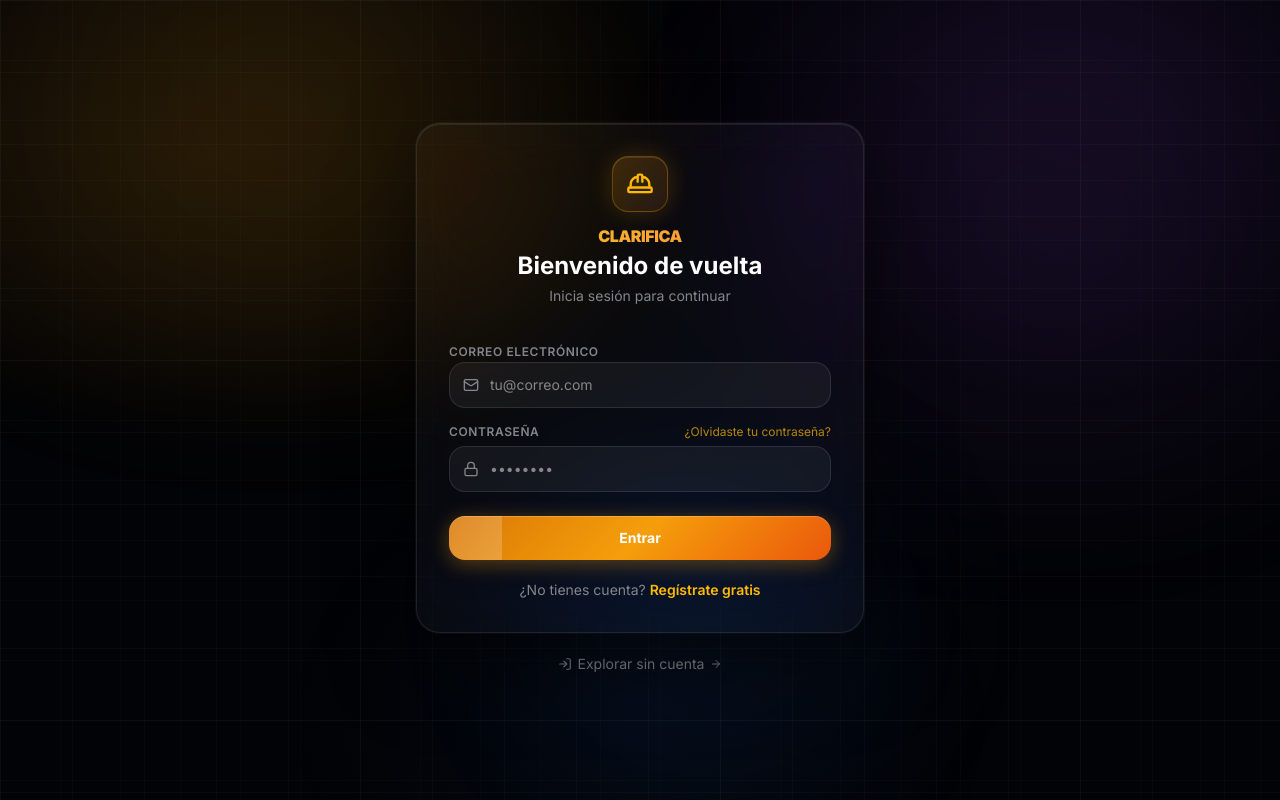
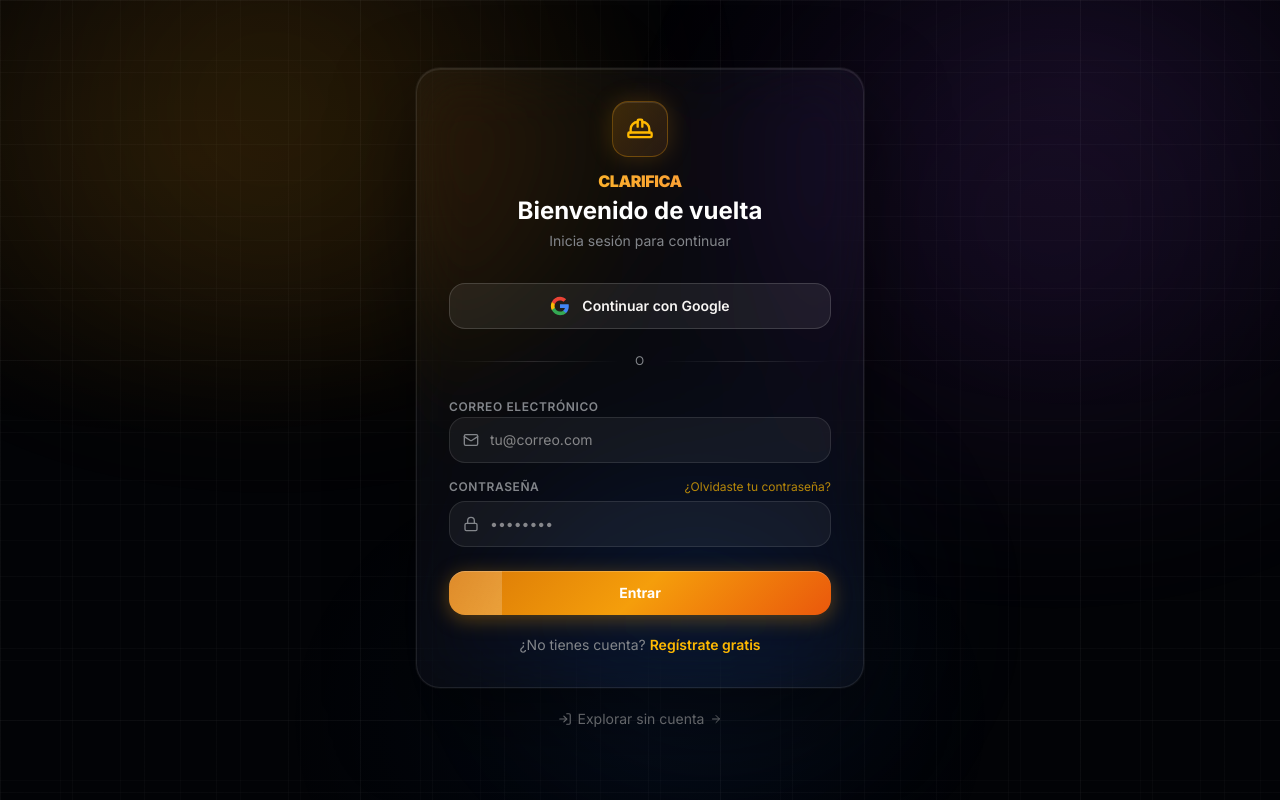
Before and after one commit to DiegoLunaCuriel/CLARIFICA-v2, a Next.js app: page /login in a window 1280 px wide. Built offline with nearby package versions, Linux system fonts and the light colour scheme; no server answers.

Commit message:
Add Google OAuth sign-in button to login form

```diff
--- a/src/components/auth/LoginForm.tsx
+++ b/src/components/auth/LoginForm.tsx
@@ -1,6 +1,6 @@
 "use client";
 
-import React, { useState } from "react";
+import React, { useState, useEffect } from "react";
 import { useForm } from "react-hook-form";
 import { zodResolver } from "@hookform/resolvers/zod";
 import { z } from "zod";
@@ -21,9 +21,22 @@
   onForgotPassword?: () => void;
 }
 
+/* Google icon SVG */
+function GoogleIcon({ className }: { className?: string }) {
+  return (
+    <svg className={className} viewBox="0 0 24 24" fill="none">
+      <path d="M22.56 12.25c0-.78-.07-1.53-.2-2.25H12v4.26h5.92a5.06 5.06 0 0 1-2.2 3.32v2.77h3.57c2.08-1.92 3.28-4.74 3.28-8.1z" fill="#4285F4" />
+      <path d="M12 23c2.97 0 5.46-.98 7.28-2.66l-3.57-2.77c-.98.66-2.23 1.06-3.71 1.06-2.86 0-5.29-1.93-6.16-4.53H2.18v2.84C3.99 20.53 7.7 23 12 23z" fill="#34A853" />
+      <path d="M5.84 14.09c-.22-.66-.35-1.36-.35-2.09s.13-1.43.35-2.09V7.07H2.18A10.96 10.96 0 0 0 1 12c0 1.77.42 3.45 1.18 4.93l3.66-2.84z" fill="#FBBC05" />
+      <path d="M12 5.38c1.62 0 3.06.56 4.21 1.64l3.15-3.15C17.45 2.09 14.97 1 12 1 7.7 1 3.99 3.47 2.18 7.07l3.66 2.84c.87-2.6 3.3-4.53 6.16-4.53z" fill="#EA4335" />
+    </svg>
+  );
+}
+
 export function LoginForm({ onSuccess, onSwitchToRegister, onForgotPassword }: LoginFormProps) {
-  const { login } = useAuth();
+  const { login, googleLogin } = useAuth();
   const [isLoading, setIsLoading] = useState(false);
+  const [isGoogleLoading, setIsGoogleLoading] = useState(false);
   const [error, setError] = useState<string | null>(null);
 
   const { register, handleSubmit, formState: { errors } } = useForm<LoginFormData>({
@@ -42,6 +55,65 @@
       setIsLoading(false);
     }
   };
+
+  const handleGoogleSignIn = async () => {
+    try {
+      setIsGoogleLoading(true);
+      setError(null);
+
+      const clientId = process.env.NEXT_PUBLIC_GOOGLE_CLIENT_ID;
+      if (!clientId) {
+        setError("Google login no está configurado. Contacta al administrador.");
+        setIsGoogleLoading(false);
+        return;
+      }
+
+      const w = window as any;
+      if (!w.google?.accounts?.oauth2) {
+        setError("Error cargando Google Sign-In. Recarga la página.");
+        setIsGoogleLoading(false);
+        return;
+      }
+
+      const tokenClient = w.google.accounts.oauth2.initTokenClient({
+        client_id: clientId,
+        scope: "email profile openid",
+        callback: async (response: any) => {
+          if (response.error) {
+            setError("Inicio con Google cancelado.");
+            setIsGoogleLoading(false);
+            return;
+          }
+          try {
+            await googleLogin(response.access_token);
+            onSuccess?.();
+          } catch (err: any) {
+            setError(err?.errorMessage || "Error al iniciar sesión con Google.");
+          } finally {
+            setIsGoogleLoading(false);
+          }
+        },
+      });
+
+      tokenClient.requestAccessToken();
+    } catch {
+      setError("Error al iniciar sesión con Google.");
+      setIsGoogleLoading(false);
+    }
+  };
+
+  // Load Google Identity Services script
+  useEffect(() => {
+    if (typeof window !== "undefined" && !(window as any).google?.accounts) {
+      const script = document.createElement("script");
+      script.src = "https://accounts.google.com/gsi/client";
+      script.async = true;
+      script.defer = true;
+      document.head.appendChild(script);
+    }
+  }, []);
+
+  const anyLoading = isLoading || isGoogleLoading;
 
   return (
     <div
@@ -85,6 +157,41 @@
         </div>
       </div>
 
+      {/* Google Sign-In Button */}
+      <button
+        type="button"
+        onClick={handleGoogleSignIn}
+        disabled={anyLoading}
+        className="relative w-full rounded-xl py-3 text-sm font-semibold transition-all duration-200 active:scale-[0.98] disabled:opacity-50 flex items-center justify-center gap-3"
+        style={{
+          background: "rgba(255,255,255,0.07)",
+          border: "1px solid rgba(255,255,255,0.15)",
+          color: "inherit",
+        }}
+        onMouseEnter={(e) => {
+          (e.currentTarget as HTMLElement).style.background = "rgba(255,255,255,0.12)";
+          (e.currentTarget as HTMLElement).style.borderColor = "rgba(255,255,255,0.25)";
+        }}
+        onMouseLeave={(e) => {
+          (e.currentTarget as HTMLElement).style.background = "rgba(255,255,255,0.07)";
+          (e.currentTarget as HTMLElement).style.borderColor = "rgba(255,255,255,0.15)";
+        }}
+      >
+        {isGoogleLoading ? (
+          <Loader2 className="h-5 w-5 animate-spin" />
+        ) : (
+          <GoogleIcon className="h-5 w-5" />
+        )}
+        {isGoogleLoading ? "Conectando..." : "Continuar con Google"}
+      </button>
+
+      {/* Divider */}
+      <div className="flex items-center gap-4 my-6">
+        <div className="flex-1 h-px" style={{ background: "linear-gradient(90deg, transparent, rgba(255,255,255,0.12), transparent)" }} />
+        <span className="text-xs text-muted-foreground uppercase tracking-wider">o</span>
+        <div className="flex-1 h-px" style={{ background: "linear-gradient(90deg, transparent, rgba(255,255,255,0.12), transparent)" }} />
+      </div>
+
       <form onSubmit={handleSubmit(onSubmit)} className="space-y-4">
         {error && (
           <Alert variant="destructive" className="rounded-xl border-red-500/30 bg-red-500/8">
@@ -104,7 +211,7 @@
               type="email"
               placeholder="tu@correo.com"
               {...register("email")}
-              disabled={isLoading}
+              disabled={anyLoading}
               className="w-full rounded-xl pl-10 pr-4 py-3 text-sm outline-none transition-all duration-200 disabled:opacity-50"
               style={{
                 background: "rgba(255,255,255,0.05)",
@@ -137,7 +244,7 @@
                 type="button"
                 onClick={onForgotPassword}
                 className="text-xs text-amber-400/70 hover:text-amber-400 transition-colors"
-                disabled={isLoading}
+                disabled={anyLoading}
               >
                 ¿Olvidaste tu contraseña?
               </button>
@@ -150,7 +257,7 @@
               type="password"
               placeholder="••••••••"
               {...register("password")}
-              disabled={isLoading}
+              disabled={anyLoading}
               className="w-full rounded-xl pl-10 pr-4 py-3 text-sm outline-none transition-all duration-200 disabled:opacity-50"
               style={{
                 background: "rgba(255,255,255,0.05)",
@@ -175,7 +282,7 @@
         {/* Submit */}
         <button
           type="submit"
-          disabled={isLoading}
+          disabled={anyLoading}
           className="relative w-full rounded-xl py-3 text-sm font-bold text-white overflow-hidden transition-all duration-200 active:scale-[0.98] mt-2 disabled:opacity-50"
           style={{
             background: "linear-gradient(135deg, #d97706, #f59e0b, #ea580c)",
@@ -211,7 +318,7 @@
               type="button"
               onClick={onSwitchToRegister}
               className="text-amber-400 font-semibold hover:text-amber-300 transition-colors"
-              disabled={isLoading}
+              disabled={anyLoading}
             >
               Regístrate gratis
             </button>
```
